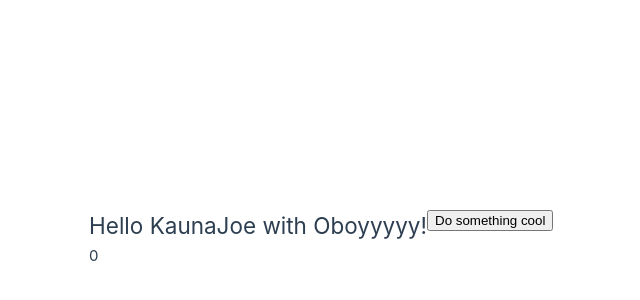
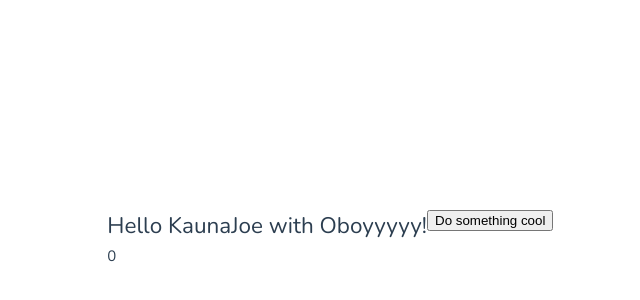
Before and after one commit to lawrdev/vue-luo, a Vue app: page / in a window 1280 px wide. Shown: the part 162-462 px from the top of the page, without its empty margins (213-853 px from the left). Built offline with nearby package versions, Linux system fonts and the light colour scheme.

Commit message:
style: base

```diff
--- a/src/assets/base.css
+++ b/src/assets/base.css
@@ -62,10 +62,24 @@ body {
   min-height: 100vh;
   color: var(--color-text);
   background: var(--color-background);
-  transition: color 0.5s, background-color 0.5s;
+  transition:
+    color 0.5s,
+    background-color 0.5s;
   line-height: 1.6;
-  font-family: Inter, -apple-system, BlinkMacSystemFont, 'Segoe UI', Roboto, Oxygen, Ubuntu,
-    Cantarell, 'Fira Sans', 'Droid Sans', 'Helvetica Neue', sans-serif;
+  font-family:
+    'Nunito',
+    Inter,
+    -apple-system,
+    BlinkMacSystemFont,
+    'Segoe UI',
+    Roboto,
+    Oxygen,
+    Ubuntu,
+    Cantarell,
+    'Fira Sans',
+    'Droid Sans',
+    'Helvetica Neue',
+    sans-serif;
   font-size: 15px;
   text-rendering: optimizeLegibility;
   -webkit-font-smoothing: antialiased;
```
